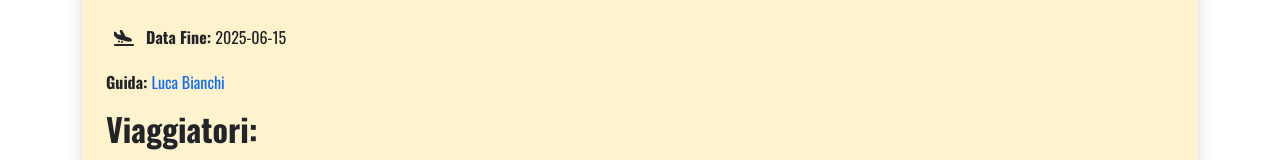
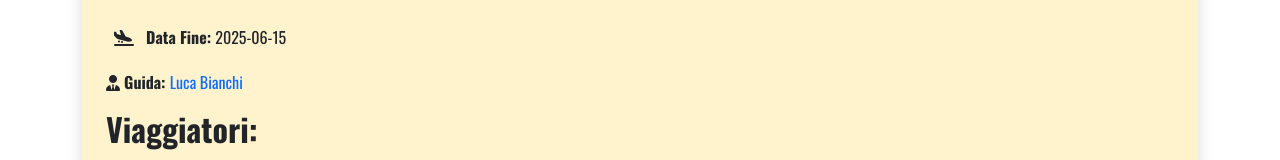
Before and after one commit to ValerioDiBiagio/booroad, a React (Vite) app: page /journey-details/1 in a window 1280 px wide. Shown: the part 230-390 px from the top of the page. Built offline with nearby package versions, Linux system fonts and the light colour scheme.

Commit message:
feat: add icon guide

```diff
--- a/src/pages/JourneyDetail.jsx
+++ b/src/pages/JourneyDetail.jsx
@@ -16,7 +16,7 @@ export default function JourneyDetail() {
             <div>
               <p><strong> <i className="p-2 fa-solid fa-plane-departure"></i> Data Inizio: </strong>{trip.startDate}</p>
               <p><strong> <i className="p-2 fa-solid fa-plane-arrival"></i> Data Fine: </strong>{trip.endDate}</p>
-              <p><strong>Guida: </strong><Link className="text-decoration-none" to={`/journey-guide-details/${trip.guide.id}`}>{trip.guide.name} {trip.guide.surname}</Link></p>
+              <p><strong> <i class="fa-solid fa-user-tie"></i> Guida: </strong><Link className="text-decoration-none" to={`/journey-guide-details/${trip.guide.id}`}>{trip.guide.name} {trip.guide.surname}</Link></p>
             </div>
             <h2 className='mb-4'><strong>Viaggiatori: </strong></h2>
             <ul>
```
